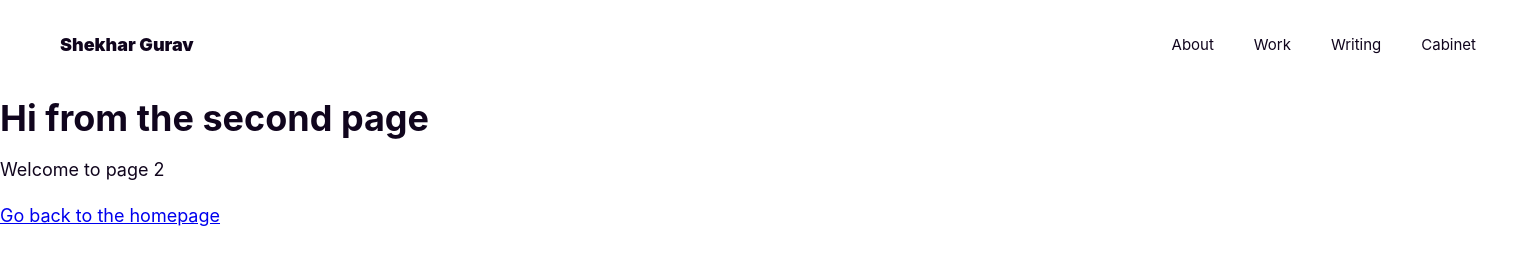
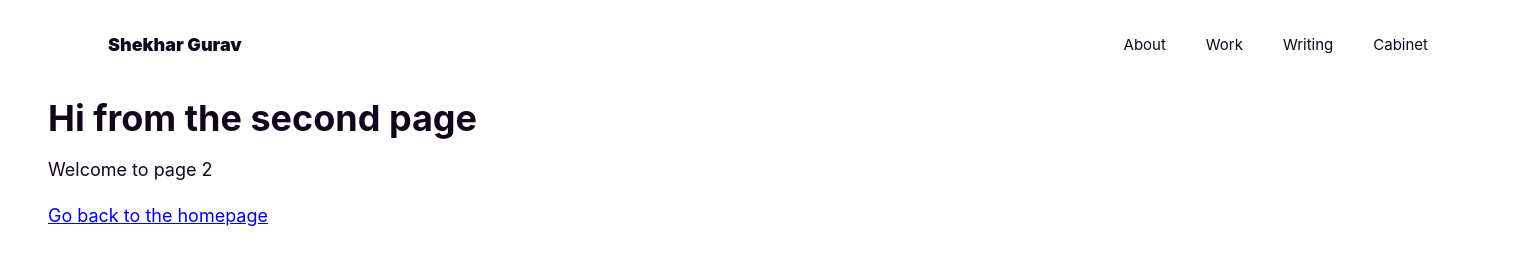
Before and after one commit to pzync/portfolio-website, a Gatsby site: page /page-2 in a window 1536 px wide. Built offline with nearby package versions, Linux system fonts and the light colour scheme; Gatsby itself is replaced by a stand-in of ours; a web font is replaced by a local one.

Commit message:
media query above width 1440px - fixed the max width on anywhich device at 1440px ever

```diff
--- a/src/components/layout.css
+++ b/src/components/layout.css
@@ -26,3 +26,14 @@
     transform: translateY(0px);
   }
 }
+
+  /* large desktops above width 1440px */
+  /* this will fix the max width ever on any device at 1440px */
+
+  @media only screen
+  and (min-width: 1441px) {
+    html,
+    body {
+      width: 1440px;
+    }
+  }
```
